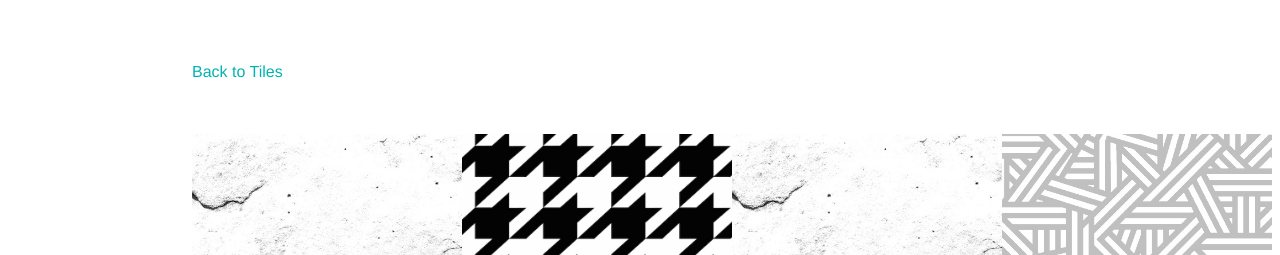
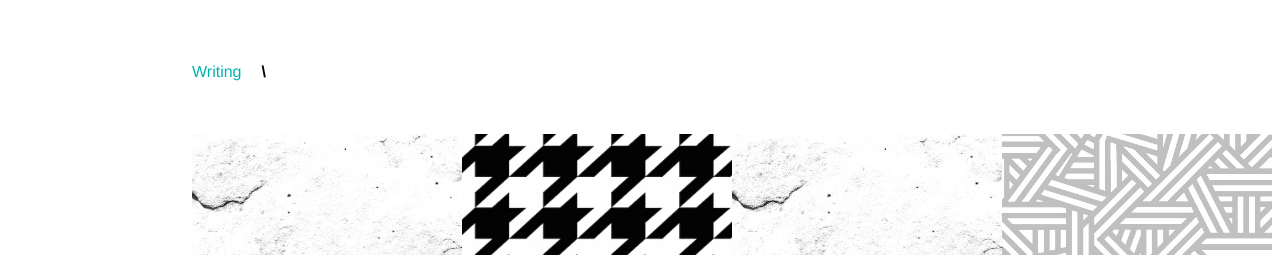
Before and after one commit to serenalwang/serenalwang.github.io, a Jekyll site: the page built from chapbookmain.html, in a window 1280 px wide. Shown: the top 255 px of the page. Built offline with Jekyll 4.4.1, drawn with Linux system fonts in a browser that asks for light colours.

Commit message:
Update poem.html

```diff
--- a/_layouts/poem.html
+++ b/_layouts/poem.html
@@ -9,9 +9,9 @@
 	<body>
 		<nav>
     		<ul>
-        		<li><a href="/chapbookmain">Back to Tiles</a></li>
+        		<!--<li><a href="/chapbookmain">Back to Tiles</a></li>-->
 	        	<!--<li><a href="/projects">Projects</a></li>-->
-        		<!--<li><a href="/writing">Writing</a></li>-->
+        		<li><a href="/writing">Writing</a></li>\
         		<!--<li><a href="/blog">Blog</a></li>-->
     		</ul>
 		</nav>
```
